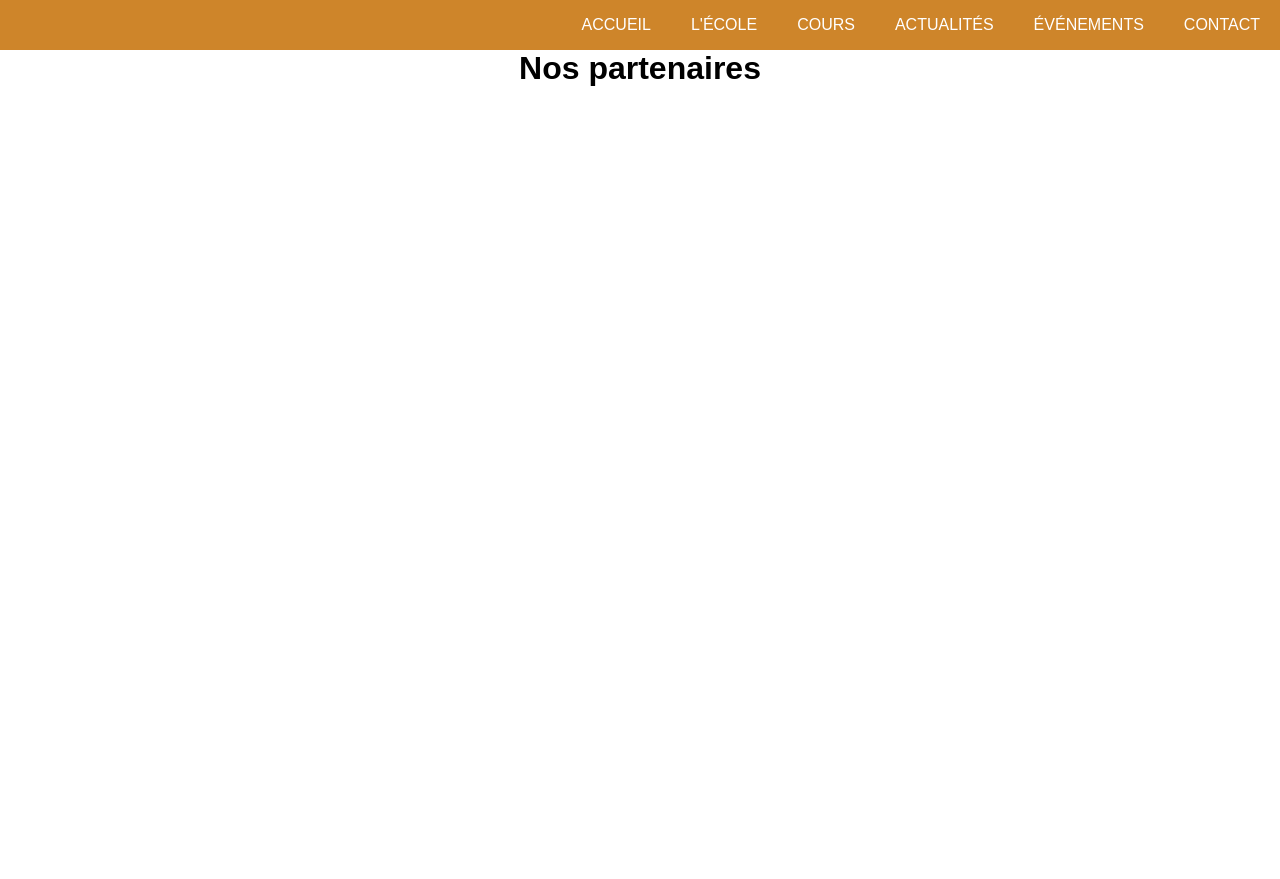
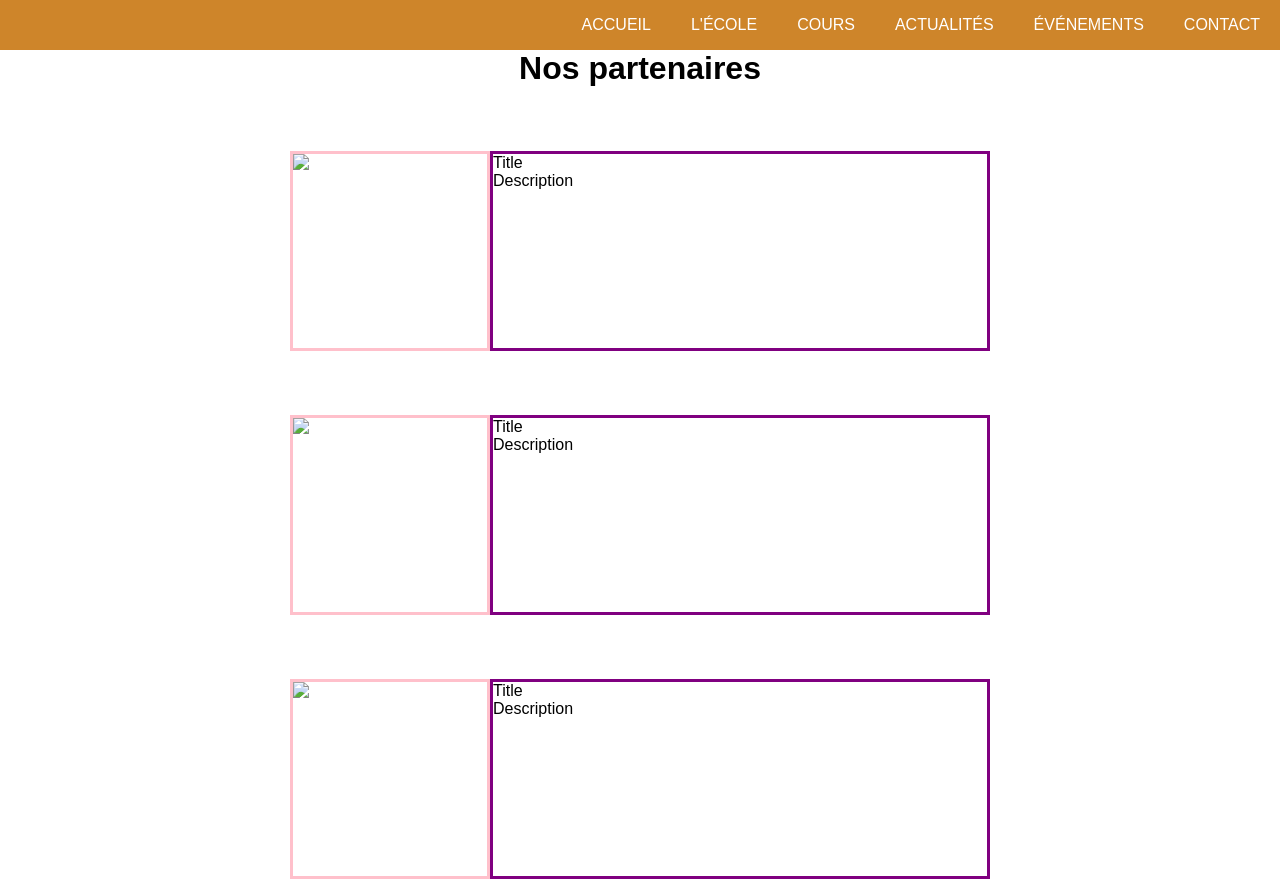
Before and after one commit to MattJCand/PhpMangaProject, a PHP site: page /partner.php in a window 1280 px wide. Before the commit the page ends 86 px from the top, so only its background shows below. Run offline with PHP 8.4, Linux system fonts and the light colour scheme; some libraries are stand-ins or nearby versions.

Commit message:
add block partners

```diff
--- a/asset/css/partner.css
+++ b/asset/css/partner.css
@@ -1,4 +1,32 @@
 // DESKTOP
+
+
+.sectionPartner{
+  height: 200px;
+  width: 400px;
+  columns: row;
+  margin-top: 20%;
+}
+
+.containerPartner{
+  display: flex;
+  flex-direction: row;
+  justify-content: center;
+  margin-top: 5%;
+}
+
+.imagePartner{
+ height: 200px;
+ width: 200px;
+ border:3px solid pink;
+}
+
+.partnerDescription{
+ height: 200px;
+ width: 500px;
+  border:3px solid purple;
+}
+
 
 // TABLETTE
 
--- a/partner.php
+++ b/partner.php
@@ -3,4 +3,34 @@
 
 <h1>Nos partenaires</h1>
 
+<section class="sectionPartner">
+  <div class="containerPartner">
+    <div class="imagePartner">
+      <img src="#">
+    </div>
+    <div class="partnerDescription">
+      <p>Title</p>
+      <p>Description</p>
+    </div>
+  </div>
+  <div class="containerPartner">
+    <div class="imagePartner">
+      <img src="#">
+    </div>
+    <div class="partnerDescription">
+      <p>Title</p>
+      <p>Description</p>
+    </div>
+  </div>
+  <div class="containerPartner">
+    <div class="imagePartner">
+      <img src="#">
+    </div>
+    <div class="partnerDescription">
+      <p>Title</p>
+      <p>Description</p>
+    </div>
+  </div>
+</section>
+
 <?php include "templates/footer.php"; ?>
```
Also changed, not shown: actu.php (deleted).
